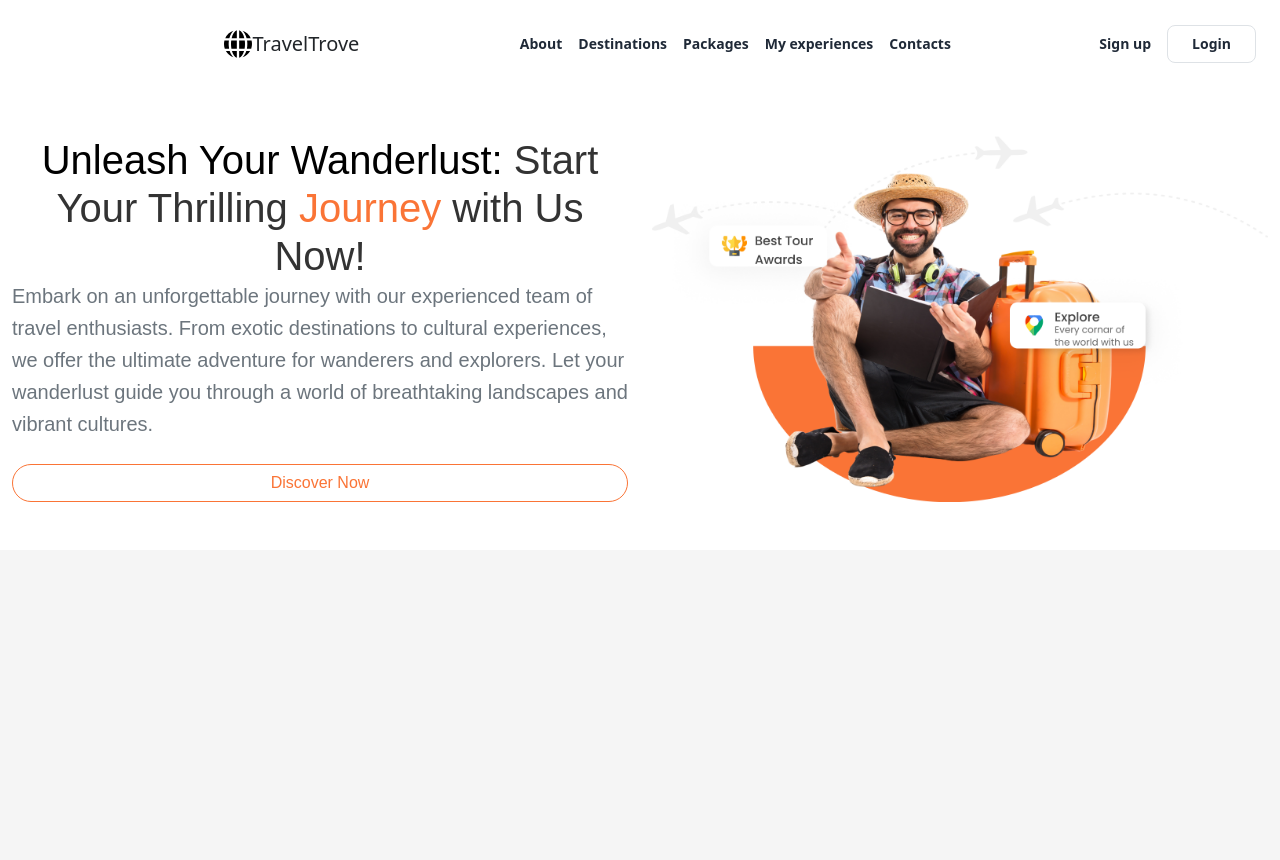
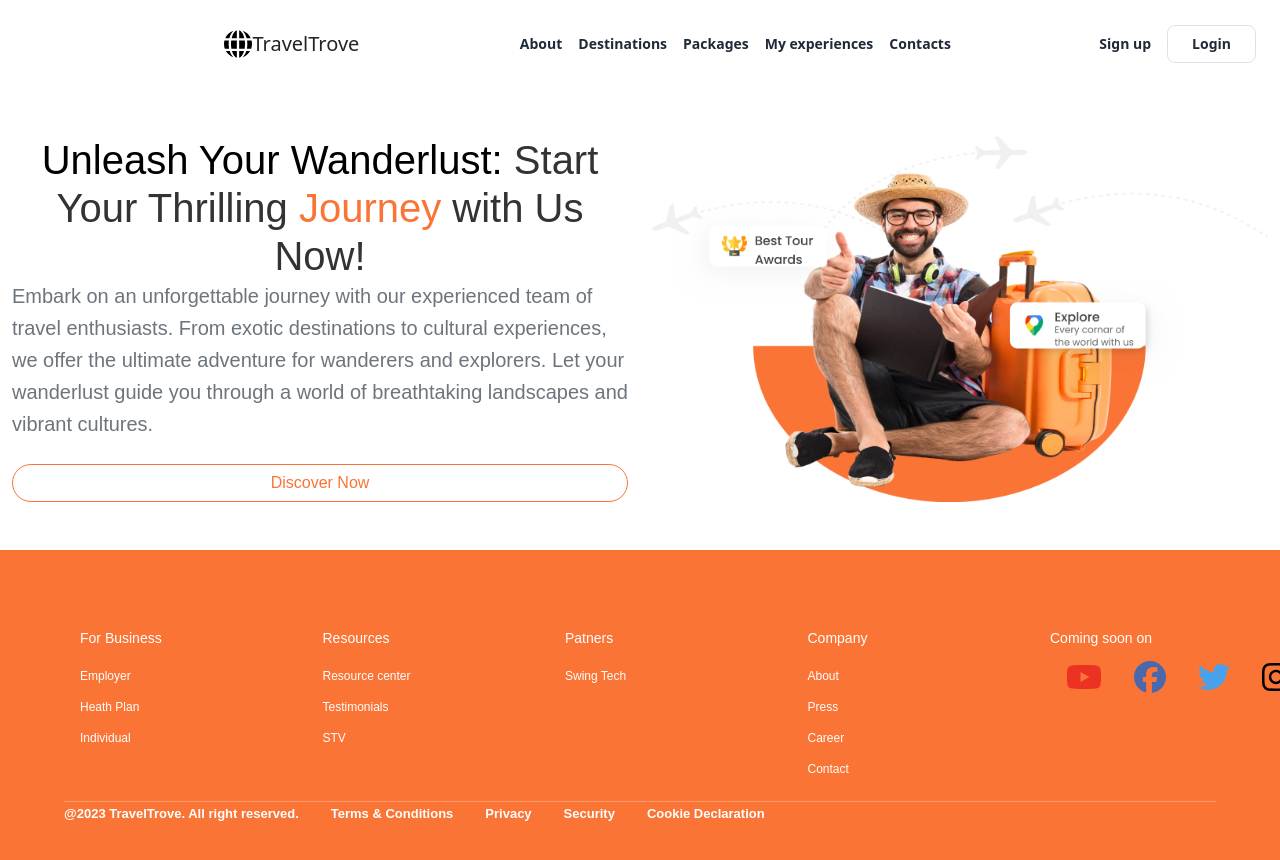
Before and after one commit to WANGAR1/Travel_Frontend, a React (Create React App) app: page / in a window 1280 px wide. Shown: the top 860 px of the page. Before the commit the page ends 800 px from the top, so only its background shows below. Built offline with nearby package versions, Linux system fonts and the light colour scheme.

Commit message:
Footer added to App

```diff
--- a/src/App.js
+++ b/src/App.js
@@ -10,7 +10,7 @@ import Contact from './pages/contact/Contact'
 import Header from './components/header/Header'; // Import the Header component
 import TravelExperience from './pages/travelexperience/TravelExperience';
 import BookingForm from './components/bookingform/BookingForm';
-//import Footer from './components/footer/Footer'
+import Footer from './components/footer/Footer'
 
 const App = () => {
   return (
@@ -29,7 +29,7 @@ const App = () => {
         {/* Add a 404 route if no match is found */}
         <Route path="*" element={<h1>404 - Not Found</h1>} />
       </Routes>
-     {/*<Footer />*/}
+      <div><Footer /></div>
     </div>
   );
 };
```
